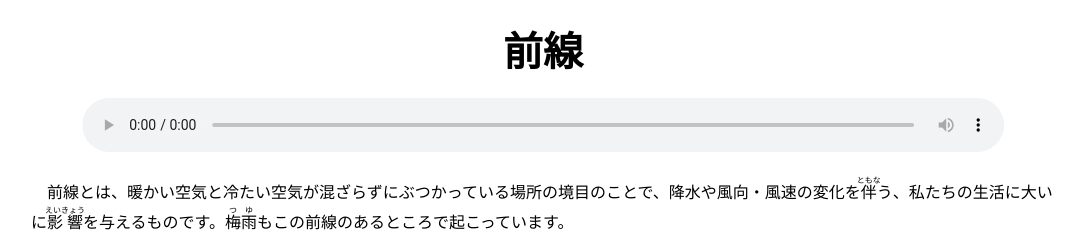
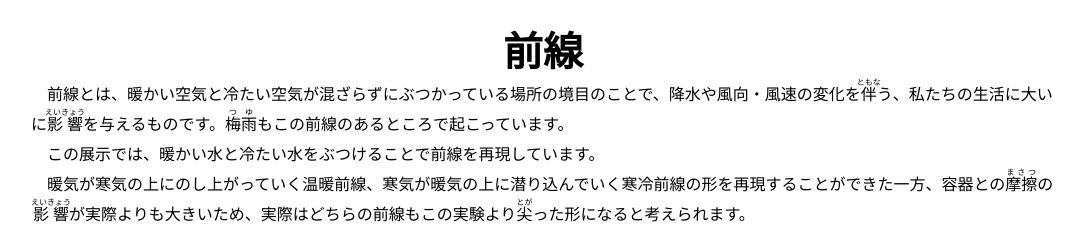
Before and after one commit to Ryo-Kawa/Reader, a Next.js app: page /display in a window 1280 px wide. Shown: the top 232 px of the page, without its empty margins (97-1180 px from the left). Built offline with nearby package versions, Linux system fonts and the light colour scheme.

Commit message:
Update display.tsx

```diff
--- a/src/component/display/display.tsx
+++ b/src/component/display/display.tsx
@@ -9,7 +9,6 @@ export default function Display({ index }: { index: number }) {
         <div className={styles.display}>
             <main className={styles.main}>
                 <h1 className={styles.header}>{display_list[index].title}</h1>
-                <audio src={`./audio/${index}.mp3`} controls className={styles.audio}></audio>
                 {display_list[index].content}
             </main>
             <footer>
```
